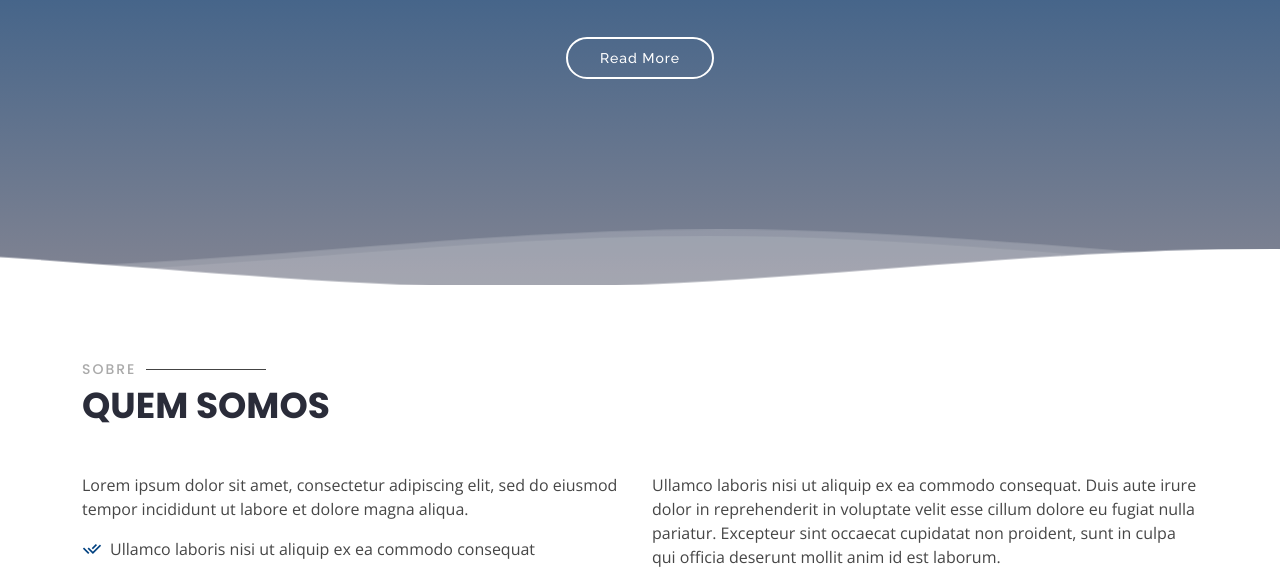
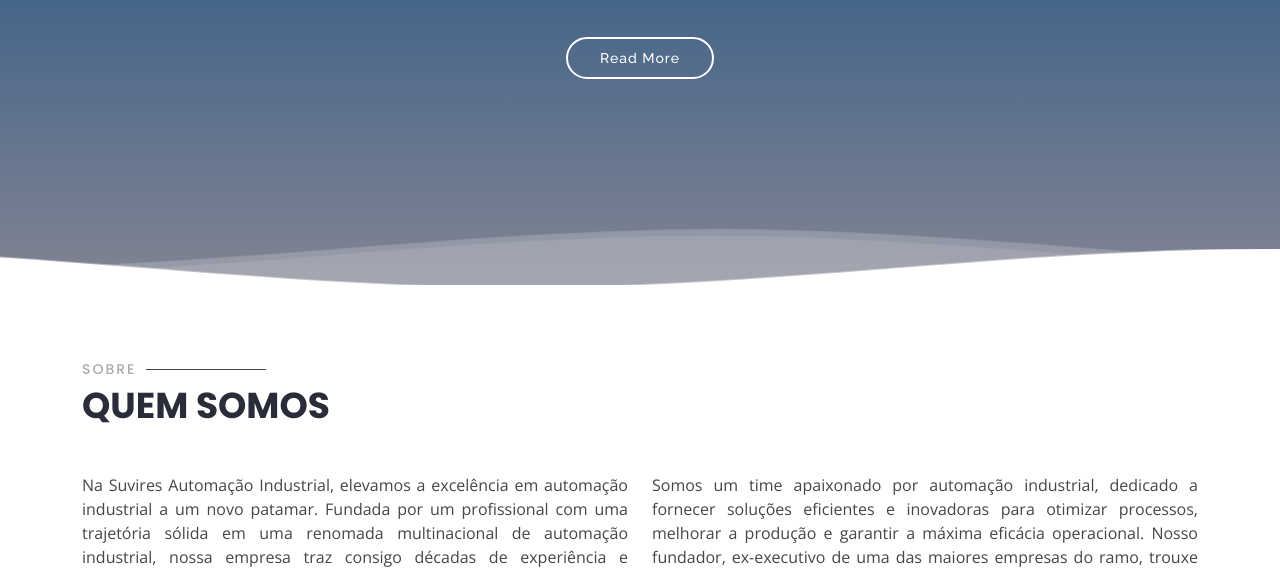
Before and after one commit to AmadeuAnjos/factory-4.0, a plain HTML site: page index.html in a window 1280 px wide. Shown: the part 335-907 px from the top of the page. Drawn offline with nearby package versions, Linux system fonts and the light colour scheme.

Commit message:
Alinhando texto para justify

```diff
--- a/assets/css/style.css
+++ b/assets/css/style.css
@@ -534,6 +534,10 @@ section {
   padding-top: 80px;
 }
 
+.about .container p {
+  text-align: justify;
+}
+
 .about .content h3 {
   font-weight: 600;
   font-size: 26px;
--- a/index.html
+++ b/index.html
@@ -156,8 +156,7 @@
         <div class="row content" data-aos="fade-up">
           <div class="col-lg-6">
             <p>
-              Lorem ipsum dolor sit amet, consectetur adipiscing elit, sed do eiusmod tempor incididunt ut labore et dolore
-              magna aliqua.
+              Na Suvires Automação Industrial, elevamos a excelência em automação industrial a um novo patamar. Fundada por um profissional com uma trajetória sólida em uma renomada multinacional de automação industrial, nossa empresa traz consigo décadas de experiência e conhecimento profundo no setor. Nossa jornada não se limita apenas à manutenção de máquinas, treinamento e manutenção em redes industriais; é uma busca constante pela vanguarda tecnológica, pela eficiência operacional e pela criação de soluções que não apenas atendam, mas também antecipem as necessidades do setor.
             </p>
             <ul>
               <li><i class="ri-check-double-line"></i> Ullamco laboris nisi ut aliquip ex ea commodo consequat</li>
@@ -167,9 +166,7 @@
           </div>
           <div class="col-lg-6 pt-4 pt-lg-0">
             <p>
-              Ullamco laboris nisi ut aliquip ex ea commodo consequat. Duis aute irure dolor in reprehenderit in voluptate
-              velit esse cillum dolore eu fugiat nulla pariatur. Excepteur sint occaecat cupidatat non proident, sunt in
-              culpa qui officia deserunt mollit anim id est laborum.
+              Somos um time apaixonado por automação industrial, dedicado a fornecer soluções eficientes e inovadoras para otimizar processos, melhorar a produção e garantir a máxima eficácia operacional. Nosso fundador, ex-executivo de uma das maiores empresas do ramo, trouxe consigo não apenas um vasto conhecimento técnico, mas também uma visão centrada no cliente e um compromisso inabalável com a qualidade.
             </p>
             <a href="#" class="btn-learn-more">Learn More</a>
           </div>
```
Also changed, not shown: 1 other file.
